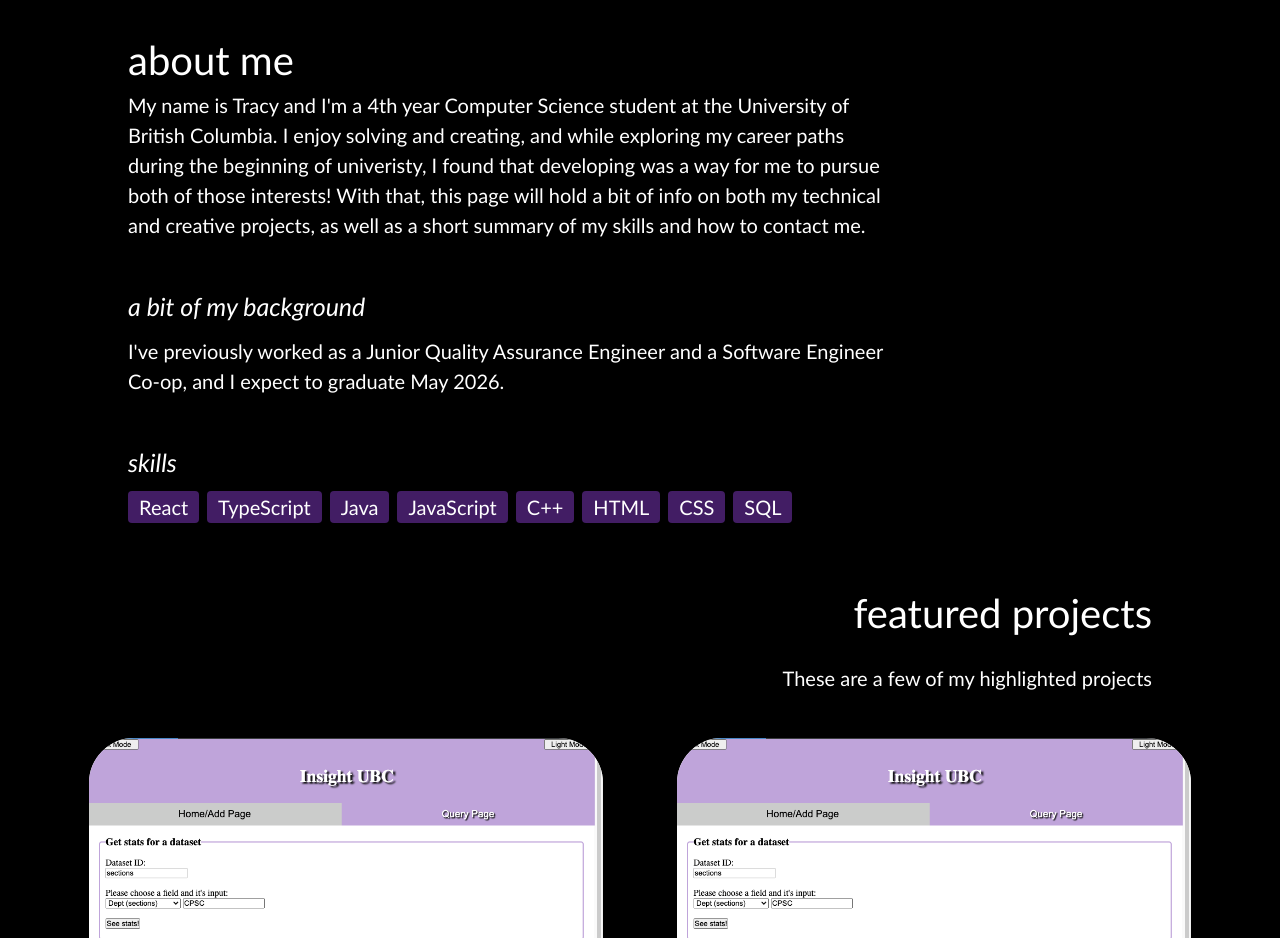
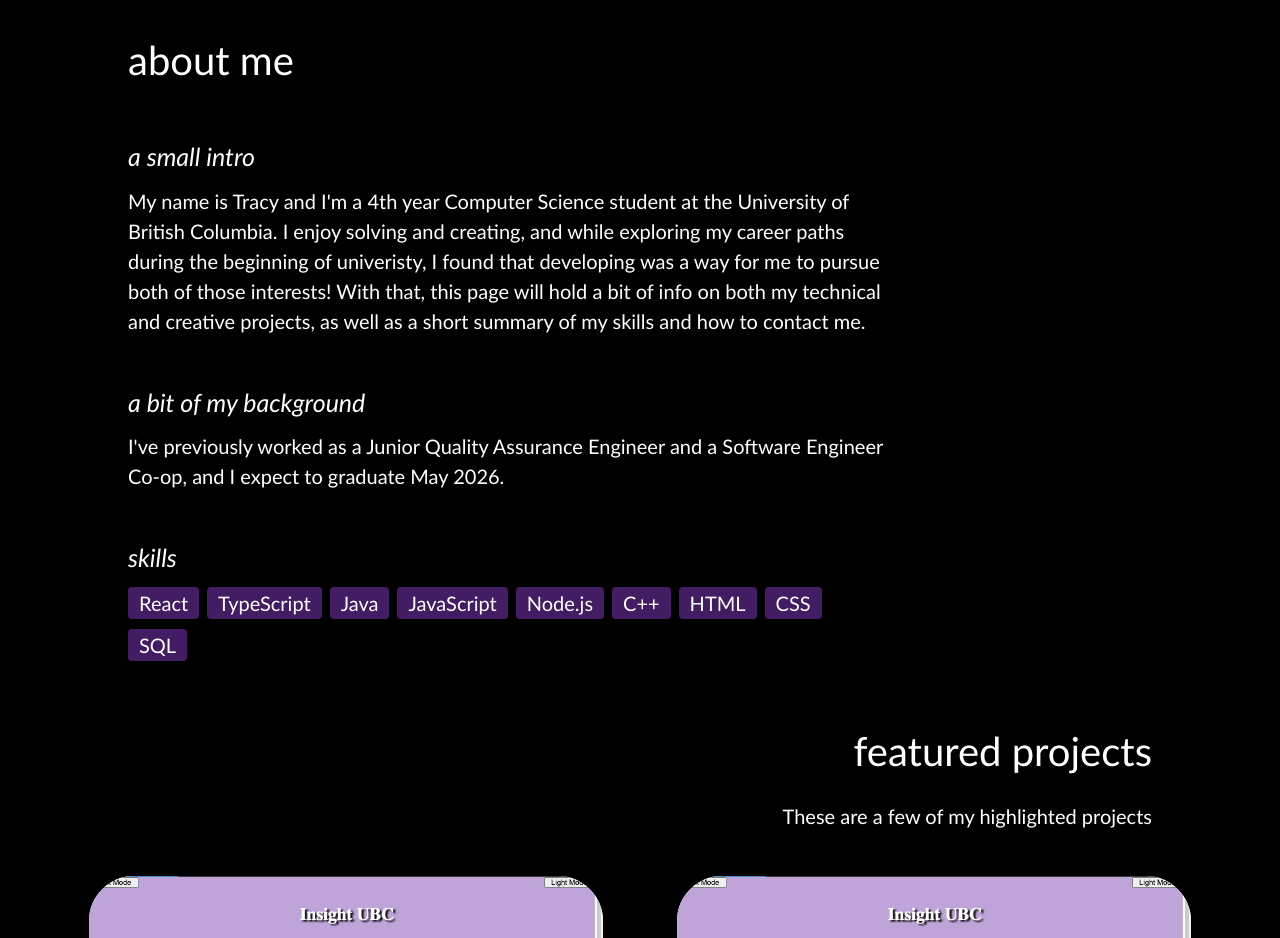
Before and after one commit to tc2780/Personal-Website-v2, a Next.js app: page / in a window 1280 px wide. Shown: the part 820-1758 px from the top of the page. Built offline with nearby package versions, Linux system fonts and the light colour scheme.

Commit message:
update about me

```diff
--- a/src/components/aboutMe.tsx
+++ b/src/components/aboutMe.tsx
@@ -63,6 +63,8 @@ const AboutMe: React.FC<{}> = () => {
     return (
         <StyledAbout >
             <AboutTitle>about me</AboutTitle>
+            <br /><br />
+            <SubTitle>a small intro</SubTitle>
             <Paragraph>
                 {`
                     My name is Tracy and I'm a 4th year Computer Science student at the University of British Columbia.
@@ -87,6 +89,7 @@ const AboutMe: React.FC<{}> = () => {
                 <StyledTag bordered={false}>TypeScript</StyledTag>
                 <StyledTag bordered={false}>Java</StyledTag>
                 <StyledTag bordered={false}>JavaScript</StyledTag>
+                <StyledTag bordered={false}>Node.js</StyledTag>
                 <StyledTag bordered={false}>C++</StyledTag>
                 <StyledTag bordered={false}>HTML</StyledTag>
                 <StyledTag bordered={false}>CSS</StyledTag>
```
